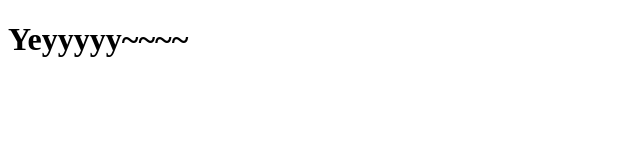
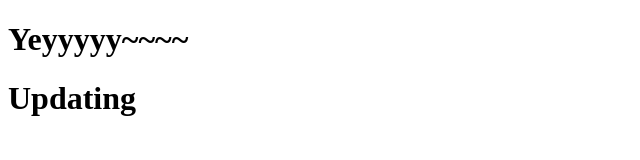
Before and after one commit to aira-03/Final-Repo, a plain HTML site: page index.html in a window 1280 px wide. Shown: the whole page, without its empty margins (0-640 px from the left). Drawn offline with Linux system fonts and the light colour scheme.

Commit message:
Intial commit

```diff
--- a/index.html
+++ b/index.html
@@ -9,5 +9,8 @@
   <h1>
     Yeyyyyy~~~~
   </h1>
+  <h1>
+    Updating
+  </h1>
 </body>
 </html>
```
